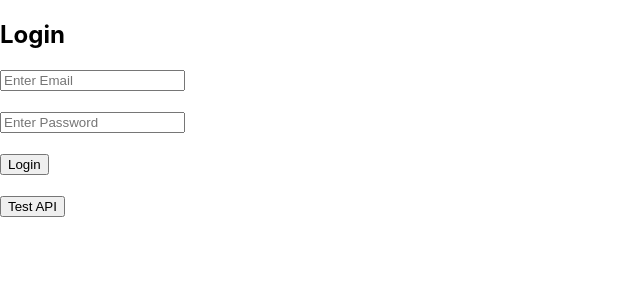
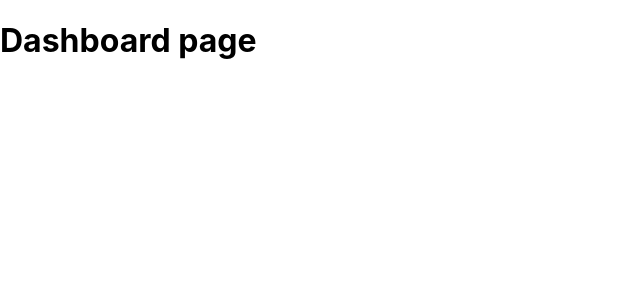
Before and after one commit to Poojitha71/Library-management-system-frontend, a React (Create React App) app in the folder library-frontend/: page /dashboard in a window 1280 px wide. Shown: the top 300 px of the page, without its empty margins (0-640 px from the left). Built offline with nearby package versions, Linux system fonts and the light colour scheme.

Commit message:
hooks practice

```diff
--- a/library-frontend/package.json
+++ b/library-frontend/package.json
@@ -10,6 +10,7 @@
     "axios": "^1.16.1",
     "react": "^19.2.6",
     "react-dom": "^19.2.6",
+    "react-router-dom": "^7.16.0",
     "react-scripts": "5.0.1",
     "web-vitals": "^2.1.4"
   },
--- a/library-frontend/src/App.js
+++ b/library-frontend/src/App.js
@@ -1,11 +1,15 @@
 import Login from "./components/Login";
+import { BrowserRouter, Routes, Route } from "react-router-dom";
+import Dashboard from "./Dashboard";
 
 function App() {
-
   return (
-    <div>
-      <Login />
-    </div>
+    <BrowserRouter>
+      <Routes>
+        <Route path="/" element={<Login/>}></Route>
+        <Route path="/dashboard" element={<Dashboard/>}></Route>
+      </Routes>
+    </BrowserRouter>
   );
 }
 
--- /dev/null
+++ b/library-frontend/src/Dashboard.jsx
@@ -0,0 +1,9 @@
+import React from 'react'
+
+export default function Dashboard() {
+  return (
+    <div>
+      <h1>Dashboard page</h1>
+    </div>
+  )
+}
--- a/library-frontend/src/components/Login.jsx
+++ b/library-frontend/src/components/Login.jsx
@@ -1,10 +1,12 @@
 import { useState } from "react";
 import axios from "axios";
+import { useNavigate } from "react-router-dom";
 
 function Login() {
 
   const [email, setEmail] = useState("");
   const [password, setPassword] = useState("");
+  const navigate = useNavigate();
 
   const handleLogin = async () => {
 
@@ -23,6 +25,7 @@ function Login() {
       localStorage.setItem("token", response.data.token);
 
       alert("Login Successful");
+      navigate("/dashboard");
 
     } catch (error) {
 
```
Also changed, not shown: 1 other file (tests, documents, lock files or other folders).
